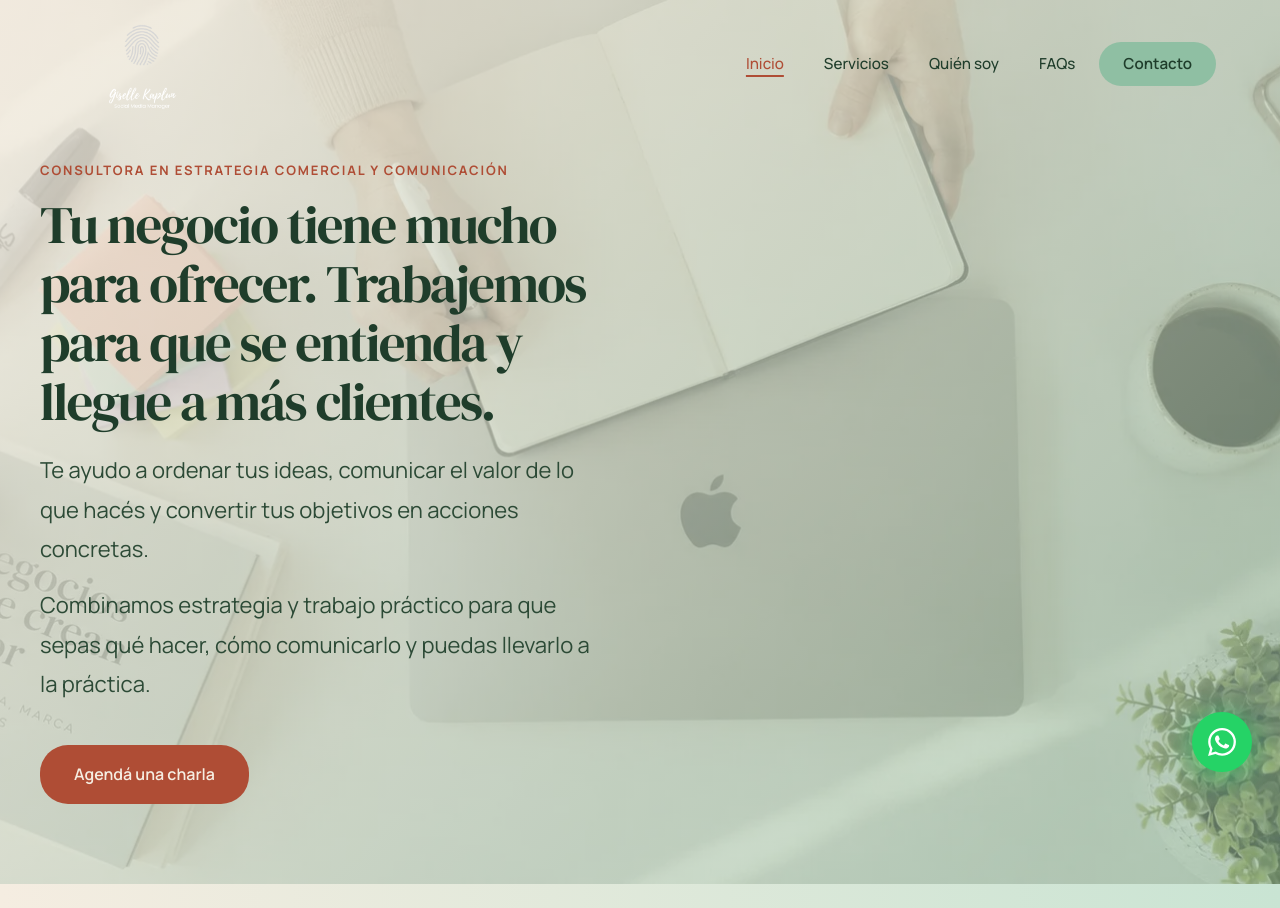
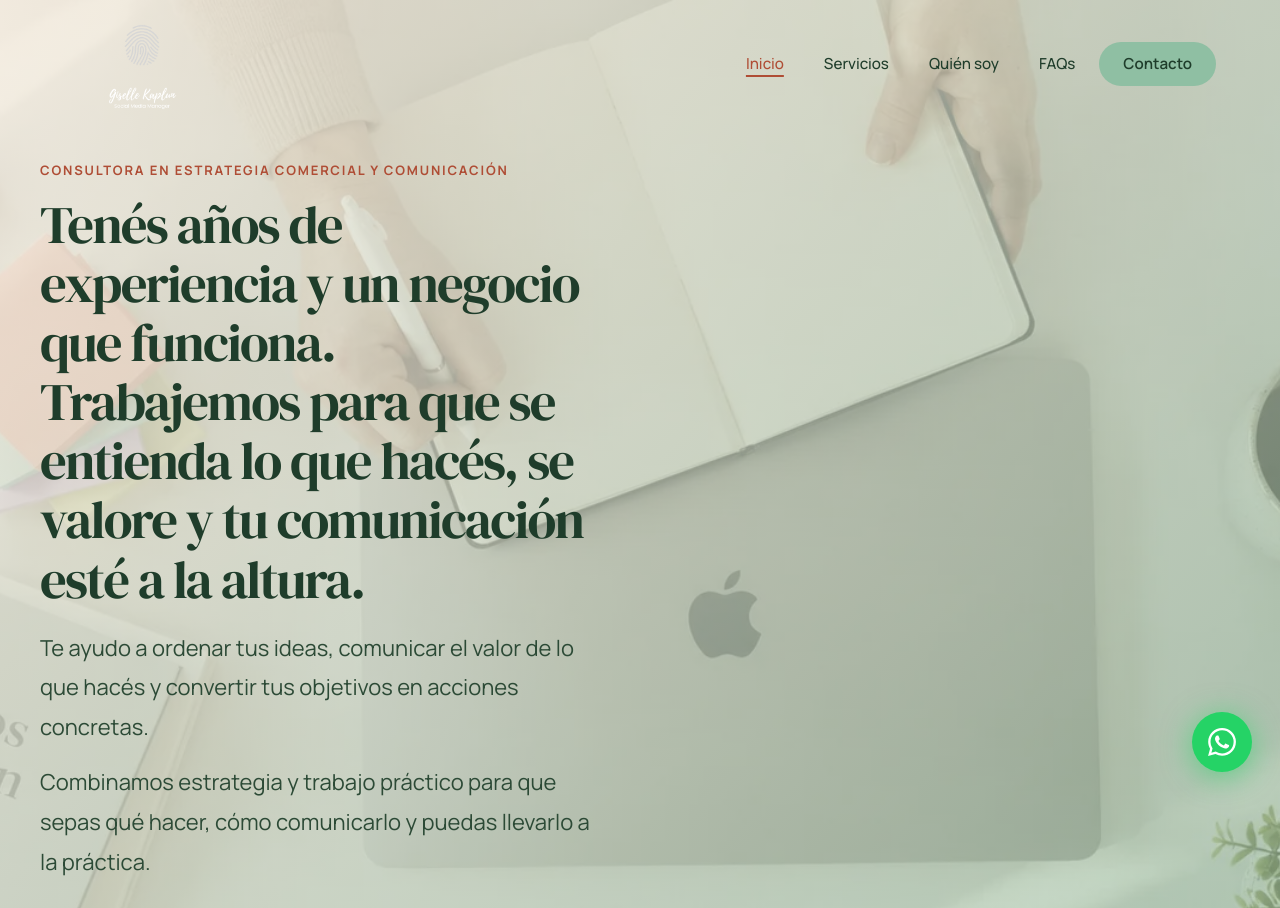
Before and after one commit to gisellekaplun/gisellekaplun2, a plain HTML site: page index.html in a window 1280 px wide. Shown: the top 908 px of the page. Drawn offline with nearby package versions, Linux system fonts and the light colour scheme.

Commit message:
Update hero statement

```diff
--- a/index.html
+++ b/index.html
@@ -51,7 +51,7 @@
         <div class="hero__container">
             <div class="hero__text">
                 <p class="hero__descriptor">Consultora en estrategia comercial y comunicación</p>
-                <h1 class="hero__statement">Tu negocio tiene mucho para ofrecer. Trabajemos para que se entienda y llegue a más clientes.</h1>
+                <h1 class="hero__statement">Tenés años de experiencia y un negocio que funciona.<br>Trabajemos para que se entienda lo que hacés, se valore y tu comunicación esté a la altura.</h1>
                 <p class="hero__body">Te ayudo a ordenar tus ideas, comunicar el valor de lo que hacés y convertir tus objetivos en acciones concretas.</p>
                 <p class="hero__body">Combinamos estrategia y trabajo práctico para que sepas qué hacer, cómo comunicarlo y puedas llevarlo a la práctica.</p>
             </div>
```
